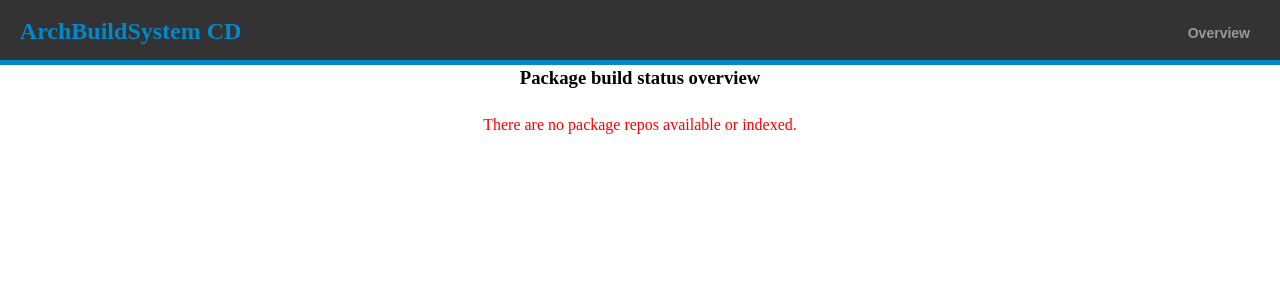
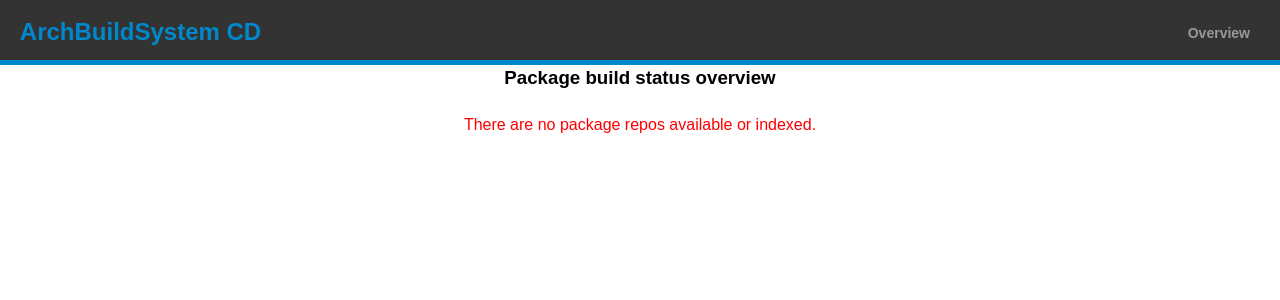
Before and after one commit to bionade24/abs_cd, a Django app: page /cd_manager/overview/ in a window 1280 px wide. Shown: the top 300 px of the page. Run offline with Django 3.2, Linux system fonts and the light colour scheme; data that the repository does not hold is empty; parts of the project's set-up code (start-up, migrations or seed data) failed here and were passed over.

Commit message:
Add base_abs-cd.css

```diff
--- /dev/null
+++ b/cd_manager/static/cd_manager/base_abs-cd.css
@@ -0,0 +1,4 @@
+html *
+{
+    font-family: sans-serif !important;
+}
--- a/cd_manager/templates/base_abs-cd.html
+++ b/cd_manager/templates/base_abs-cd.html
@@ -6,6 +6,7 @@
     <meta name="viewport" content="width=device-width, initial-scale=1">
     {% block style %} {% endblock style %}
     {% load static %}
+    <link rel="stylesheet" href="{% static 'cd_manager/base_abs-cd.css' %}">
     <link rel="stylesheet" href="{% static 'cd_manager/navbar.css' %}">
 </head>
 <body>
```
